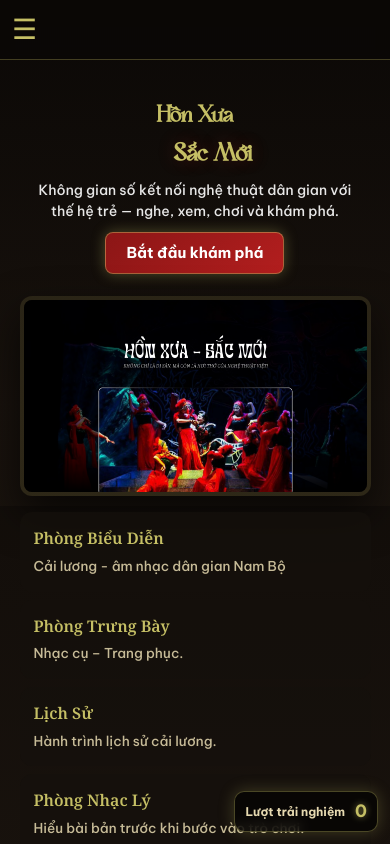
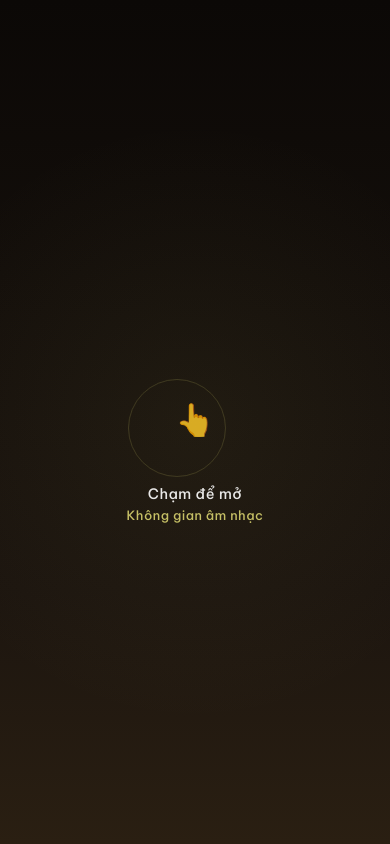
Before and after one commit to doanthibichle0407-beep/honxuasacmoi2, a plain HTML site: page index.html in a window 390 px wide. Shown: the top 844 px of the page. Drawn offline with Linux system fonts and the light colour scheme; no server answers.

Commit message:
Add files via upload

```diff
--- a/index.html
+++ b/index.html
@@ -19,6 +19,13 @@
 </head>
 
 <body onload="changeMusic('main')">
+<div id="exhibitStart">
+  <div class="tap-zone">
+    <div class="ring"></div>
+    <div class="hand">👆</div>
+    <p>Chạm để mở<br><span>Không gian âm nhạc</span></p>
+  </div>
+</div>
 
   <nav class="navbar">
     <div class="nav-toggle">☰</div>
@@ -48,16 +55,6 @@
     <div class="trangchu">
       <img src="cailuong.png" alt="Hồn Xưa – Sắc Mới: Triển lãm nghệ thuật truyền thống">
     </div>
-    <script type="application/ld+json">
-{
-  "@context": "https://schema.org",
-  "@type": "WebSite",
-  "name": "Hồn Xưa Sắc Mới",
-  "url": "https://honxuasacmoi.com/",
-  "description": "Không gian triển lãm số tôn vinh nghệ thuật truyền thống Việt Nam, kết nối cải lương và âm nhạc dân gian với thế hệ trẻ."
-}
-</script>
-
   </header>
 
   <div class="visit-box" aria-hidden="true">
@@ -75,7 +72,7 @@
         <p>Nhạc cụ – Trang phục.</p>
       </a>
       <a class="card" href="trienlam.html">
-        <h3>Lịch Sử </h3>
+        <h3>Triển Lãm</h3>
         <p>Hành trình lịch sử cải lương.</p>
       </a>
       <a class="card" href="nhacly.html">
--- a/main.js
+++ b/main.js
@@ -124,3 +124,27 @@ document.addEventListener("DOMContentLoaded", () => {
     });
   }
 });
+document.addEventListener("DOMContentLoaded", () => {
+  const overlay = document.getElementById("exhibitStart");
+  if (!overlay) return;
+
+  const startExperience = () => {
+    overlay.classList.add("opened");
+
+    if (typeof changeMusic === "function") {
+      changeMusic("main");
+    }
+
+    setTimeout(() => overlay.remove(), 600);
+
+    // gỡ listener sau khi đã chạm
+    document.removeEventListener("click", startExperience);
+    document.removeEventListener("touchstart", startExperience);
+  };
+
+  // Desktop
+  document.addEventListener("click", startExperience);
+
+  // Mobile
+  document.addEventListener("touchstart", startExperience);
+});
--- a/responsive.css
+++ b/responsive.css
@@ -242,3 +242,63 @@
     height: auto ;
   }
 }
+/* =========================
+   EXHIBIT START – MOBILE FIT
+   ========================= */
+
+@media (max-width: 768px) {
+
+  #exhibitStart {
+    padding-top: 60px; /* né navbar fixed */
+    background:
+      radial-gradient(circle at center, rgba(197,191,101,0.06), transparent 65%),
+      linear-gradient(180deg, #0b0806 0%, #1c150f 70%, #2a1f12 100%);
+  }
+
+  #exhibitStart .tap-zone .ring {
+    width: 120px;
+    height: 120px;
+    border: 1.5px solid rgba(197,191,101,0.45);
+  }
+
+  #exhibitStart .tap-zone .hand {
+    top: -90px;
+    font-size: 2.2rem;
+  }
+
+  #exhibitStart .tap-zone p {
+    margin-top: -45px;
+    font-size: 0.95rem;
+    line-height: 1.45;
+    color: rgba(255,255,255,0.9);
+  }
+
+  #exhibitStart .tap-zone span {
+    font-size: 0.85rem;
+    color: var(--accent);
+  }
+}
+@media (max-width: 420px) {
+
+  #exhibitStart .tap-zone .ring {
+    width: 100px;
+    height: 100px;
+  }
+
+  #exhibitStart .tap-zone .hand {
+    top: -78px;
+    font-size: 2rem;
+  }
+
+  #exhibitStart .tap-zone p {
+    font-size: 0.9rem;
+  }
+
+  #exhibitStart .tap-zone span {
+    font-size: 0.8rem;
+  }
+}
+#exhibitStart {
+  -webkit-tap-highlight-color: transparent;
+  touch-action: manipulation;
+}
--- a/style.css
+++ b/style.css
@@ -334,3 +334,77 @@ body {
   font-family: "MyCustomFont";
   src: url("font/font1.ttf") format("truetype");
 }
+/* ===============================
+   EXHIBIT START OVERLAY
+================================ */
+
+#exhibitStart {
+  position: fixed;
+  inset: 0;
+  background:
+    radial-gradient(circle at center, rgba(199,167,108,0.08), transparent 60%),
+    linear-gradient(180deg, #0b0806, #070504);
+  z-index: 99999;
+
+  display: flex;
+  justify-content: center;
+  align-items: center;
+
+  font-family: 'Be Vietnam Pro', sans-serif;
+  color: #e8dfd6;
+}
+
+/* Khu chạm */
+.tap-zone {
+  text-align: center;
+  cursor: pointer;
+}
+
+/* Vòng gợn */
+.tap-zone .ring {
+  width: 150px;
+  height: 150px;
+  border-radius: 50%;
+  border: 1.5px solid rgba(199,167,108,0.5);
+  animation: ripple 1.8s infinite;
+}
+
+/* Tay chạm */
+.tap-zone .hand {
+  position: relative;
+  top: -110px;
+  font-size: 2.6rem;
+  animation: tap 1.2s infinite;
+}
+
+/* Text */
+.tap-zone p {
+  margin-top: -60px;
+  font-size: 1rem;
+  letter-spacing: 0.5px;
+}
+
+.tap-zone span {
+  font-size: 0.9rem;
+  color: #c7a76c;
+}
+
+/* Animations */
+@keyframes ripple {
+  0% { transform: scale(0.95); opacity: 0.4; }
+  50% { transform: scale(1.15); opacity: 1; }
+  100% { transform: scale(0.95); opacity: 0.4; }
+}
+
+@keyframes tap {
+  0% { transform: translateY(0); opacity: 0.6; }
+  50% { transform: translateY(-10px); opacity: 1; }
+  100% { transform: translateY(0); opacity: 0.6; }
+}
+
+/* Khi mở không gian */
+#exhibitStart.opened {
+  opacity: 0;
+  pointer-events: none;
+  transition: 0.6s ease;
+}
```
